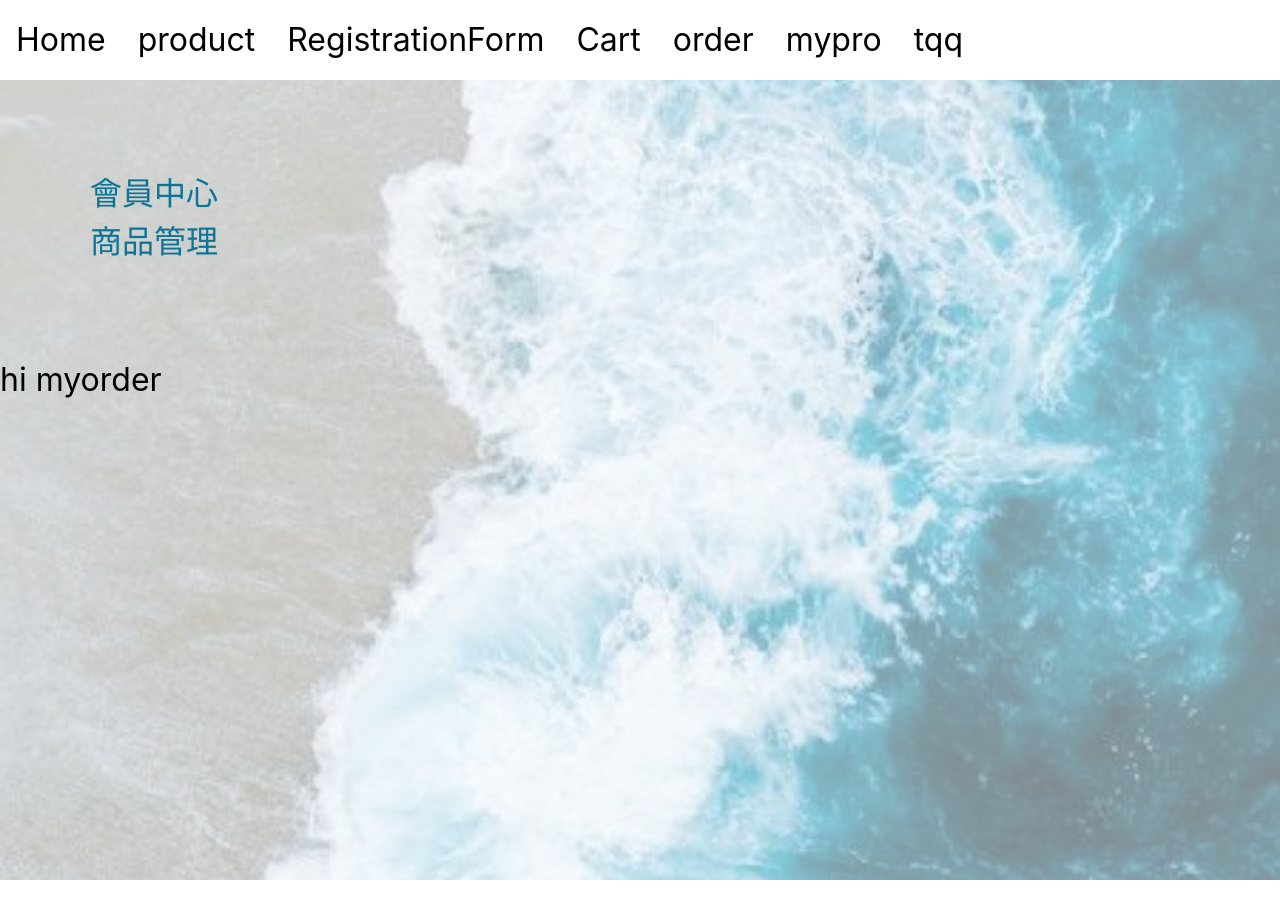
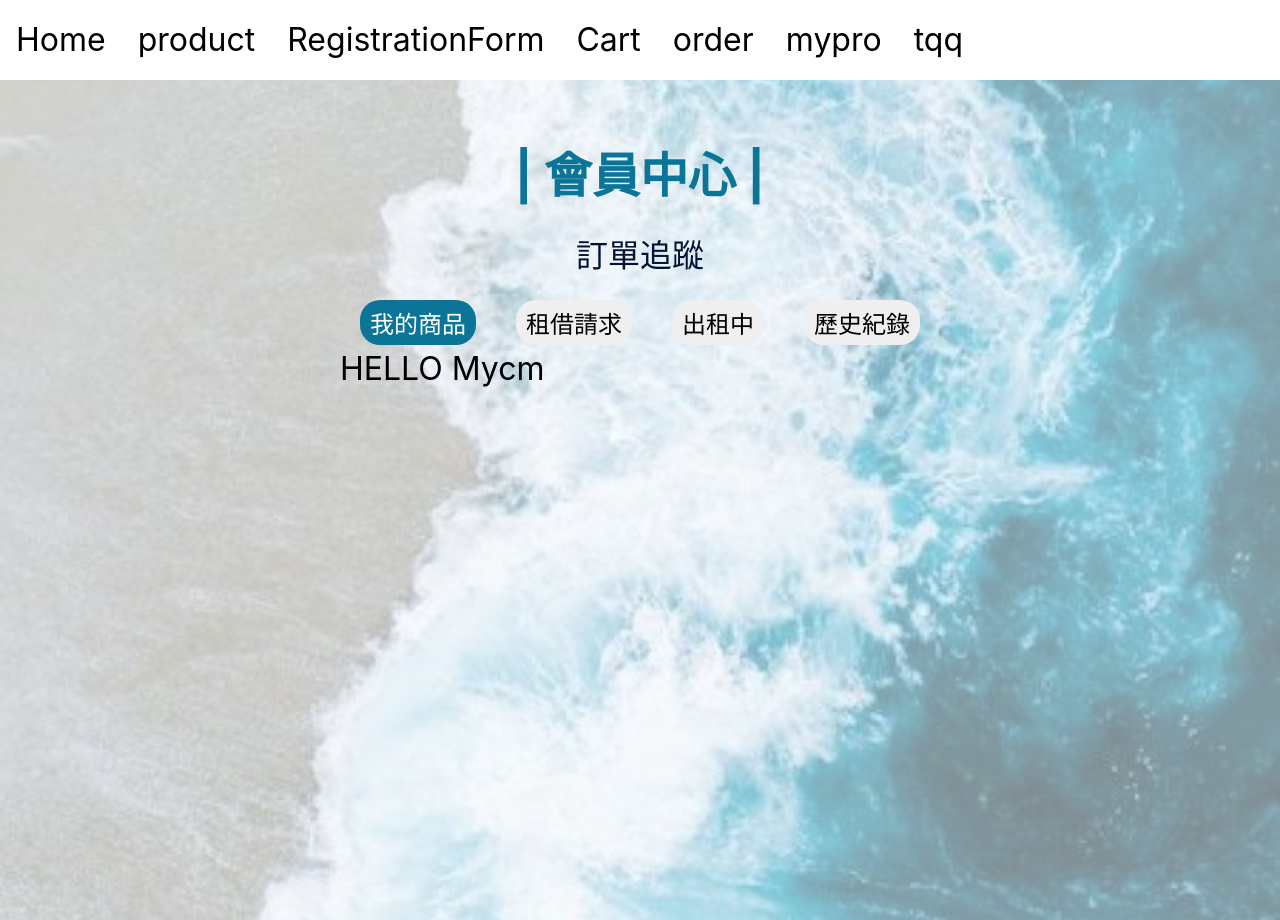
Before and after one commit to tina0821/qqqhire, a React (Create React App) app in the folder client/: page /mypro in a window 1280 px wide. Before the commit the page ends 880 px from the top, so only its background shows below. Built offline with nearby package versions, Linux system fonts and the light colour scheme.

Commit message:
0707 12:11

```diff
--- a/client/src/components/MemberCentre/cmmgmt/mycm.jsx
+++ b/client/src/components/MemberCentre/cmmgmt/mycm.jsx
@@ -0,0 +1,11 @@
+import React from 'react';
+
+function Mycm() {
+  return (
+    <div>
+      HELLO Mycm
+    </div>
+  );
+}
+
+export default Mycm;
--- a/client/src/components/MemberCentre/cmmgmt/rentalreq.jsx
+++ b/client/src/components/MemberCentre/cmmgmt/rentalreq.jsx
@@ -0,0 +1,11 @@
+import React from 'react';
+
+function Rentalreq() {
+  return (
+    <div>
+      HELLO rentalreq
+    </div>
+  );
+}
+
+export default Rentalreq;
--- a/client/src/components/MemberCentre/cmmgmt/renthistory.jsx
+++ b/client/src/components/MemberCentre/cmmgmt/renthistory.jsx
@@ -0,0 +1,11 @@
+import React from 'react';
+
+function Renthistory() {
+  return (
+    <div>
+      HELLO Renthistory
+    </div>
+  );
+}
+
+export default Renthistory;
--- a/client/src/components/MemberCentre/cmmgmt/rentout.jsx
+++ b/client/src/components/MemberCentre/cmmgmt/rentout.jsx
@@ -0,0 +1,11 @@
+import React from 'react';
+
+function Rentout() {
+  return (
+    <div>
+      HELLO Rentout
+    </div>
+  );
+}
+
+export default Rentout;
--- a/client/src/page/centre.scss
+++ b/client/src/page/centre.scss
@@ -19,8 +19,6 @@ $paddingTop: 5vh;
     justify-content: flex-start;
     align-items: center;
     padding-top: $paddingTop;
-}
-
 
     .text {
         text-align: center;
@@ -36,19 +34,18 @@ $paddingTop: 5vh;
         margin: $margin;
     }
 
-.orderbtn {
+    .btnset {
         display: flex;
-    justify-content: flex-start;
+        // justify-content: flex-start;
+        // justify-content: space-around;
         align-items: center;
-
-    button {
-        display: inline-block;
-    }
     }
 
     button {
+        // margin: 0;
+        margin-left: 20px;
+        margin-right: 20px;
         font-size: $littleFontSize;
-    margin-left: 20px;
         border: none;
         border-radius: 20px;
         padding: 5px 10px;
@@ -59,3 +56,5 @@ button {
             color: white;
         }
     }
+
+}
--- a/client/src/page/mypro.jsx
+++ b/client/src/page/mypro.jsx
@@ -1,36 +1,57 @@
-import React from 'react';
-import miscImage from '../assets/img/misc/wave.jpg';
-import Myorder from '../components/MemberCentre/order/myorder';
+import React, { useState } from 'react';
+// import miscImage from '../assets/img/misc/wave.jpg';
+import Mycm from '../components/MemberCentre/cmmgmt/mycm';
+import Rentalreq from '../components/MemberCentre/cmmgmt/rentalreq';
+import Renthistory from '../components/MemberCentre/cmmgmt/renthistory';
+import Rentout from '../components/MemberCentre/cmmgmt/rentout';
+import './centre.scss'; // 匯入 Order.scss 檔案
 
 function Order() {
-  const divStyle = {
-    position: 'relative',
-    width: '100%',
-    height: '100vh',
-    backgroundImage: `url(${miscImage})`,
-    backgroundSize: 'cover',
-    backgroundRepeat: 'no-repeat',
-    backgroundPosition: 'center',
-  };
+  const [displayedComponent, setDisplayedComponent] = useState('Mycm');
 
-  const contentStyle = {
-    position: 'relative',
-    zIndex: 1,
-    padding: '90px',
-    color: '#0B7597',
+  const handleButtonClick = (component) => {
+    setDisplayedComponent(component);
   };
 
   return (
-    <div style={divStyle}>
-      <div style={contentStyle}>
-        <div>
-          會員中心
+    <div className="bgset">
+      <div>
+        <div className="text">
+          <div className="title">| 會員中心 |</div>
+          <div>訂單追蹤</div>
         </div>
-        <div>
-          商品管理
+        <div className="btnset">
+        <button
+          onClick={() => handleButtonClick('Mycm')}
+          className={displayedComponent === 'Mycm' ? 'active' : ''}
+        >
+          我的商品
+        </button>
+        <button
+          onClick={() => handleButtonClick('Rentalreq')}
+          className={displayedComponent === 'Rentalreq' ? 'active' : ''}
+        >
+          租借請求
+        </button>
+        <button
+          onClick={() => handleButtonClick('Renthistory')}
+          className={displayedComponent === 'Renthistory' ? 'active' : ''}
+        >
+          出租中
+        </button>
+        <button
+          onClick={() => handleButtonClick('Rentout')}
+          className={displayedComponent === 'Rentout' ? 'active' : ''}
+        >
+          歷史紀錄
+        </button>
         </div>
+        {displayedComponent === 'Mycm' && <Mycm />}
+        {displayedComponent === 'Rentalreq' && <Rentalreq />}
+        {displayedComponent === 'Renthistory' && <Renthistory />}
+        {displayedComponent === 'Rentout' && <Rentout />}
+
       </div>
-      <Myorder />
     </div>
   );
 }
--- a/client/src/page/order.jsx
+++ b/client/src/page/order.jsx
@@ -18,6 +18,7 @@ function Order() {
           <div className="title">| 會員中心 |</div>
           <div>訂單追蹤</div>
         </div>
+        <div className="btnset">
         <button
           onClick={() => handleButtonClick('Myorder')}
           className={displayedComponent === 'Myorder' ? 'active' : ''}
@@ -30,8 +31,10 @@ function Order() {
         >
           歷史紀錄
         </button>
+        </div>
         {displayedComponent === 'Myorder' && <Myorder />}
         {displayedComponent === 'Historyorder' && <Historyorder />}
+
       </div>
     </div>
   );
```
Lines whose indentation alone changed are shown as unchanged.
